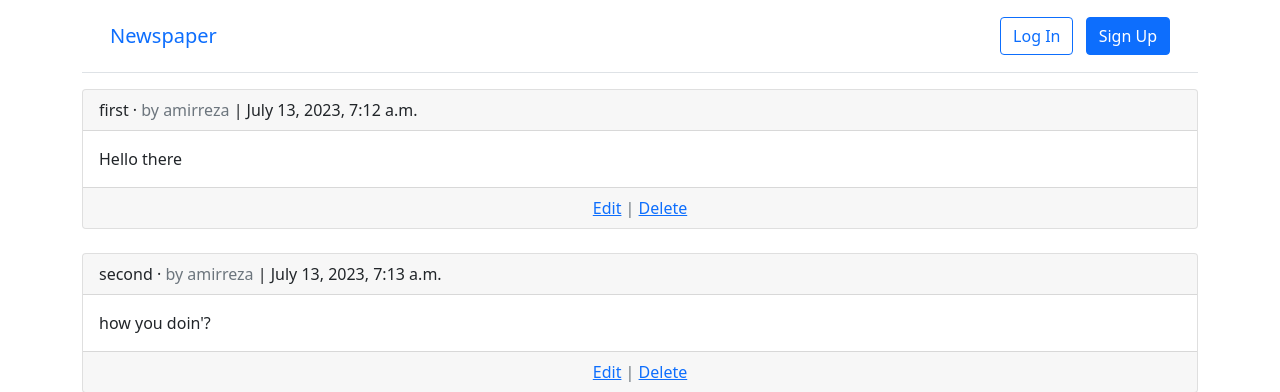
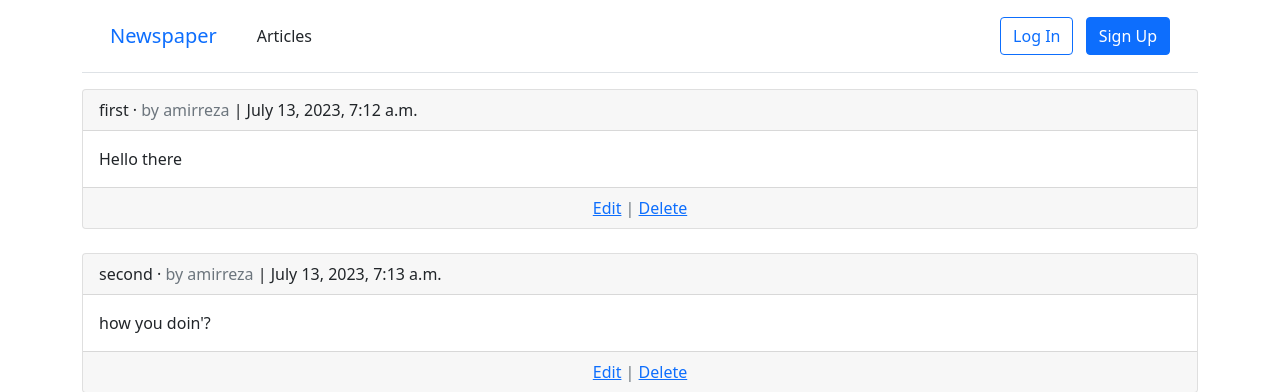
Before and after one commit to amirreza8002/news, a Django app: page /articles/ in a window 1280 px wide. Shown: the top 392 px of the page. Run offline with Django 4.2, Linux system fonts and the light colour scheme; data comes from the database, SQL or seed files in the repository.

Commit message:
added a link to article_list

```diff
--- a/templates/article_list.html
+++ b/templates/article_list.html
@@ -6,7 +6,7 @@
     {% for article in article_list %}
         <div class="card">
         <div class="card-header">
-            <span class="font-weight-bold">{{ article.title }}</span> &middot;
+            <span class="font-weight-bold"><a href="{% url 'article_detail' article.pk %}" class="link-dark" style="text-decoration: none">{{ article.title }}</a></span> &middot;
             <span class="text-muted">by {{ article.author }}</span> |
             {{ article.date }}
         </div>
--- a/templates/base.html
+++ b/templates/base.html
@@ -18,6 +18,7 @@
             <div class="d-flex flex-wrap align-items-center justify-content-center
                 justify-content-lg-start">
                 <a class="navbar-brand" href="{% url 'home' %}">Newspaper</a>
+                <a class="nav-link px-4 link-dark" href="{% url 'article_list' %}">Articles</a>
                 <ul class="nav col-12 col-lg-auto me-lg-auto mb-2 justify-content-center
                     mb-md-0">
                 {% if user.is_authenticated %}
```
